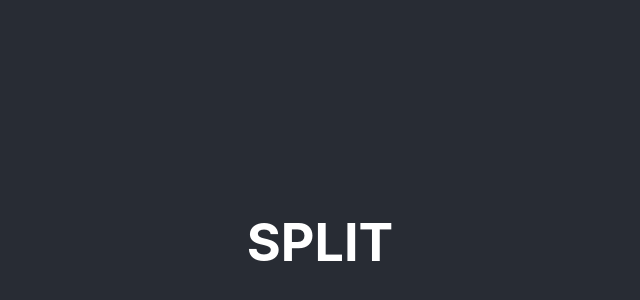
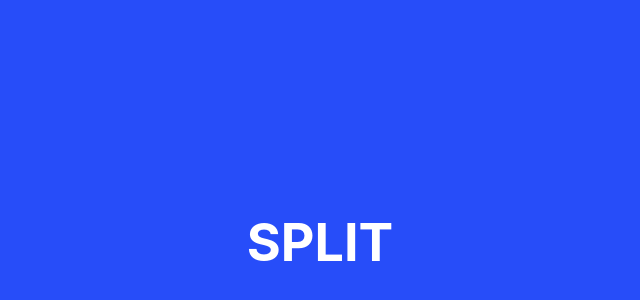
Before and after one commit to drewshroyer/split, a React (Create React App) app: page / in a window 1280 px wide. Shown: the part 158-458 px from the top of the page, without its empty margins (320-960 px from the left). Built offline with nearby package versions, Linux system fonts and the light colour scheme.

Commit message:
added some other fun ideas

```diff
--- a/src/App.css
+++ b/src/App.css
@@ -14,7 +14,7 @@
 }
 
 .App-header {
-  background-color: #282c34;
+  background-color: #274DF9;
   min-height: 100vh;
   display: flex;
   flex-direction: column;
@@ -36,3 +36,10 @@
     transform: rotate(360deg);
   }
 }
+
+
+.website-container {
+  background-color: #274DF9;
+  height: 100vh;
+  width: 100vw;
+}
--- a/src/App.js
+++ b/src/App.js
@@ -4,13 +4,17 @@ import './App.css';
 function App() {
   return (
     <div className="App">
+      <div className="website-container">
       <header className="App-header">
+
         {/* NAV BAR */}
         {/* USERS
         {/* EXPENSES */}
         {/* WHO OWES */}
        <h1>SPLIT</h1>
+
       </header>
+      </div>
     </div>
   );
 }
```
